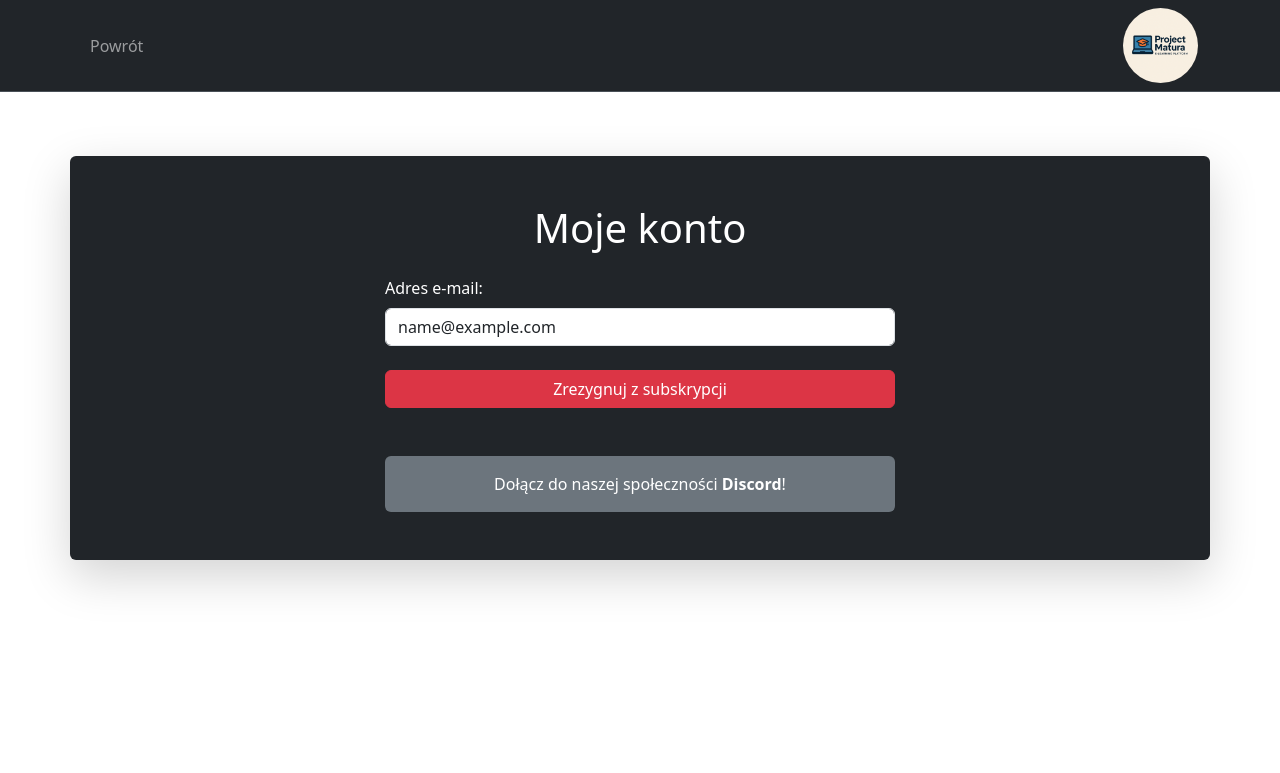
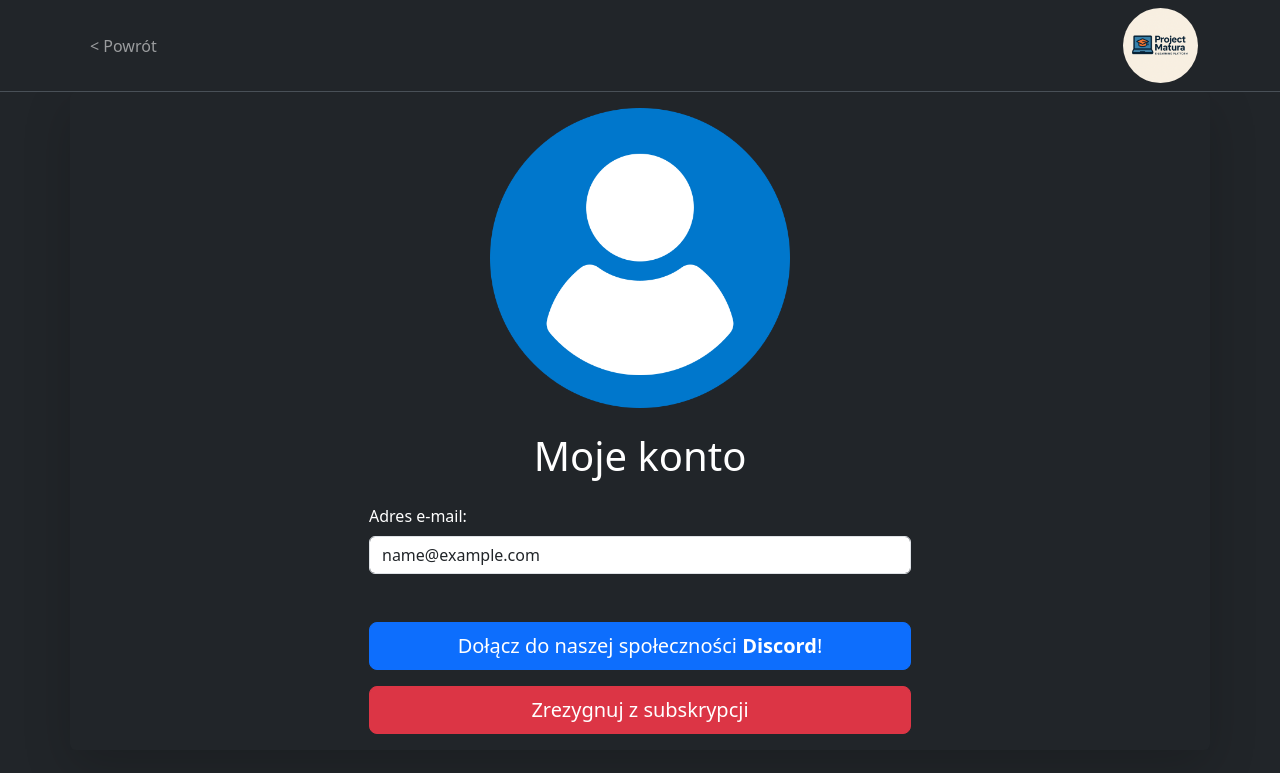
Before and after one commit to Damian0563/ProjectMatura.io, a Django app: template myapp/myapp/templates/myapp/account.html in a window 1280 px wide. Shown: the top 773 px of the page. Run offline with Django 5.2, Linux system fonts and the light colour scheme; the template is opened without the code that fills it: most values are stand-ins (such as "Sample title", 1, 10 or a date in 2020); some libraries are stand-ins or nearby versions.

Commit message:
Account page improvements and redirections in landing pages with session id

```diff
--- a/myapp/myapp/templates/myapp/account.html
+++ b/myapp/myapp/templates/myapp/account.html
@@ -11,7 +11,7 @@
     <script src="https://js.stripe.com/v3/"></script>
 </head>
 
-<body>
+<body class="bg-dark text-white">
     <style>
         #res{
             transition: 0.5s ease-in-out;
@@ -22,12 +22,12 @@
             color: red;
         }
     </style>
-    <nav class="navbar navbar-expand-md bg-dark border-bottom" data-bs-theme="dark" style="margin-bottom: 5%;">
+    <nav class="navbar navbar-expand-md bg-dark border-bottom" data-bs-theme="dark" style="margin-bottom: 0%;">
         <div class="container">
           <div class="offcanvas offcanvas-end" tabindex="-1" id="offcanvas" aria-labelledby="offcanvasLabel">
             <div class="offcanvas-body">
               <ul class="navbar-nav flex-grow-1 justify-content-between align-items-center">
-                <li class="nav-item"><a class="nav-link" href="/main">Powrót</a></li>
+                <li class="nav-item"><a class="nav-link" href="/main">&lt; Powrót</a></li>
                 <img src="{% static 'ProjectMatura.webp' %}" style="max-width: 75px;max-height: 75px;border-radius: 50%;">
               </ul>
             </div>
@@ -35,60 +35,44 @@
         </div>
     </nav>
 
-    <!-- <div class="container mt-5 bg-dark text-white">
-        <h1 class="text-center">Moje konto</h1>
-        <div class="row justify-content-center align-items-center">
-            <div class="col-md-5 p-4">
-                <label for="email" class="form-label">Adres e-mail:</label>
-                <input type="email" class="form-control" id="mail" value="{{ mail }}" readonly>
-                {% if type %}
-                    <p>Kup kurs, aby otrzymać dostęp do wszystkich dostępnych treści na platformie ProjectMatura.io</p>
-                {% else %}
-                    <form method="POST" action="{% url '' %}" style="display:inline;">
-                        {% csrf_token %}
-                        <button id="res" class="btn btn-danger" type="submit">Zrezygnuj z subskrypcji</button>
-                  </form>
-                {% endif %}
+    <div class="container p-3 rounded bg-dark text-white shadow-lg">
+
+        <div class="d-flex justify-content-center mb-4">
+            <img src="{% static 'user.webp' %}" class="img-fluid rounded" style="max-width: 300px;max-height: 300px;">
         </div>
-
-            <div class="container">
-                <p>Dołącz do naszej społeczności discord</p>
-            </div>
-        </div>
-    </div> -->
-    <div class="container my-5 p-5 rounded bg-dark text-white shadow-lg">
         <h1 class="text-center mb-4">Moje konto</h1>
-
         <div class="row justify-content-center">
             <div class="col-md-6">
-                <div class="mb-4">
+                <div class="mb-3">
                     <label for="email" class="form-label">Adres e-mail:</label>
                     <input type="email" class="form-control" id="mail" value="{{ mail }}" readonly>
                 </div>
 
+                <div class="d-grid gap-3 mt-5">
+                    <a href="https://discord.com/channels/1366385364209762386/1366385364675072071"
+                       class="btn btn-primary btn-lg"
+                       target="_blank"
+                       rel="noopener noreferrer">
+                       Dołącz do naszej społeczności <strong>Discord</strong>!
+                    </a>
+
                     {% if type %}
-                    <div class="alert alert-warning" role="alert">
+                        <div class="alert alert-warning text-center" role="alert">
                             Kup kurs, aby otrzymać dostęp do wszystkich dostępnych treści na platformie <strong>ProjectMatura.io</strong>.
                         </div>
                     {% else %}
                         <form method="POST">
                             {% csrf_token %}
-                        <button id="res" class="btn btn-danger w-100" type="submit">
+                            <button id="res" class="btn btn-danger btn-lg w-100" type="submit">
                                 Zrezygnuj z subskrypcji
                             </button>
                         </form>
                     {% endif %}
                 </div>
             </div>
-
-        <div class="row justify-content-center mt-5">
-            <div class="col-md-6 text-center">
-                <div class="p-3 bg-secondary rounded">
-                    <p class="mb-0">Dołącz do naszej społeczności <strong>Discord</strong>!</p>
         </div>
     </div>
-        </div>
-    </div>
+
 
 
 
--- a/myapp/myapp/views.py
+++ b/myapp/myapp/views.py
@@ -15,6 +15,8 @@ stripe.api_key = os.getenv('STRIPE_SECRET')
 
 def home(req):
     if(req.method=="GET"):
+        if 'id' in req.session:
+            return redirect('main')
         if 'remember_token' in req.COOKIES and req.COOKIES['remember_token']!=None:
             token = req.COOKIES['remember_token']
             mail = postgresql.get_mail_from_token(token)
@@ -27,6 +29,7 @@ def home(req):
 @ensure_csrf_cookie
 def signUP(req):
     if req.method=="GET":
+        if 'id' in req.session: redirect('main')
         if 'remember_token' in req.COOKIES and req.COOKIES['remember_token']!=None:
             token = req.COOKIES['remember_token']
             email = postgresql.get_mail_from_token(token)
@@ -48,6 +51,7 @@ def signUP(req):
 @ensure_csrf_cookie
 def signIN(req):
     if req.method=="GET":
+        if 'id' in req.session: redirect('main')
         if 'remember_token' in req.COOKIES and req.COOKIES['remember_token']!=None:
             token = req.COOKIES['remember_token']
             mail = postgresql.get_mail_from_token(token)
@@ -112,8 +116,6 @@ def acc(req):
         mail=postgresql.decode_id(req.session.get('id'))
         type=True
         if postgresql.is_subscription_active(mail): type=False
-
-        print(type)
         return render(req,'myapp/account.html',{'mail': mail,'type':type})
 
 @ensure_csrf_cookie
```
Also changed, not shown: myapp/myapp/static/user.webp (added), readme.md. Lines whose indentation alone changed are shown as unchanged.
